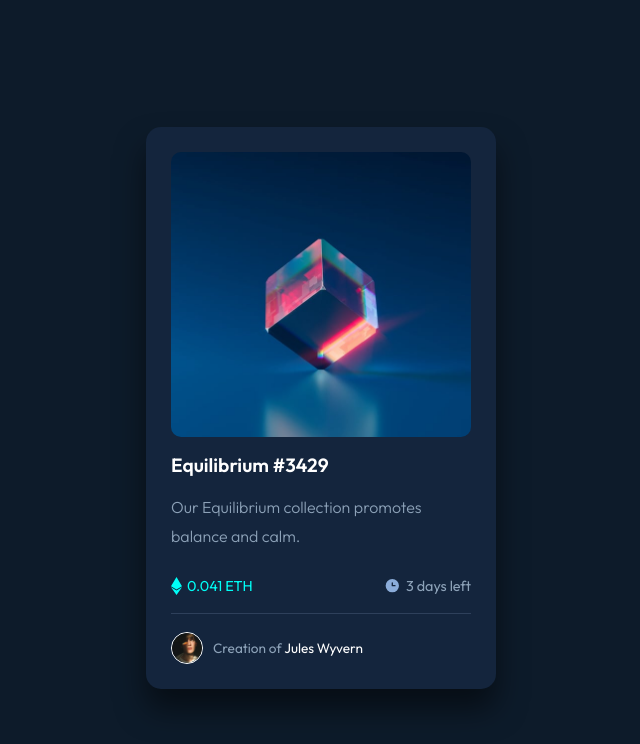
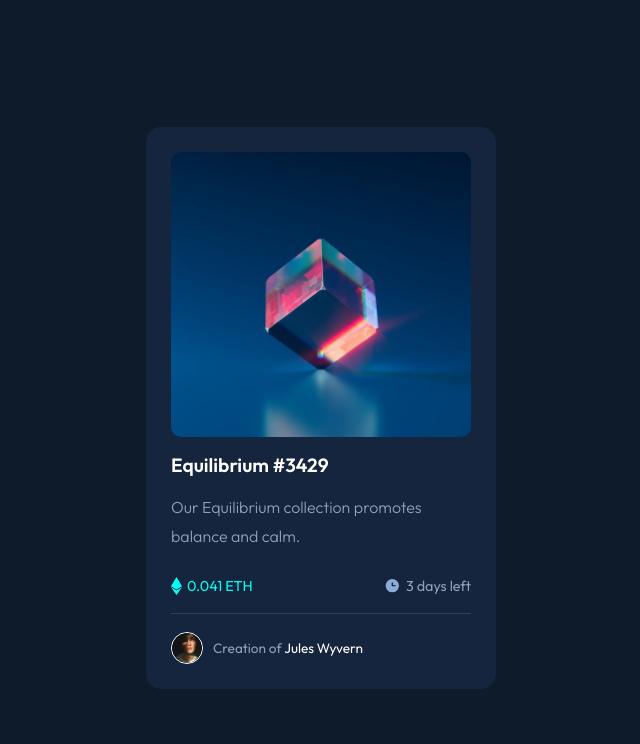
Before and after one commit to Zenosaki/NFT-Preview-Card, a plain HTML site: page index.html in a window 1280 px wide. Shown: the whole page, without its empty margins (319-959 px from the left). Drawn offline with Linux system fonts and the light colour scheme.

Commit message:
i deleted the shadow

```diff
--- a/style.css
+++ b/style.css
@@ -15,7 +15,6 @@ body {
     width: 300px;
     padding: 25px;
     color: #ffffff;
-    box-shadow: 0px 20px 30px rgba(0, 0, 0, 0.5);
 }
 
 .image-Active {
```
